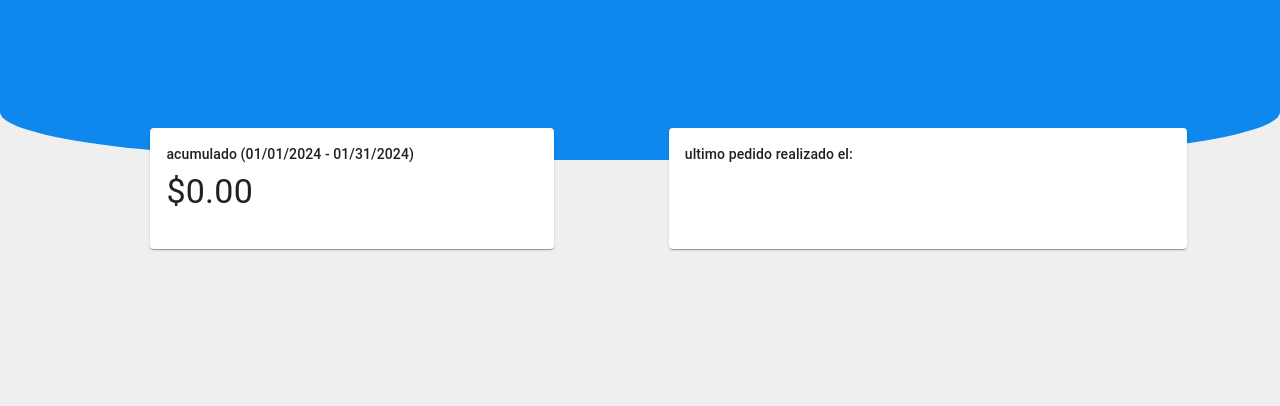
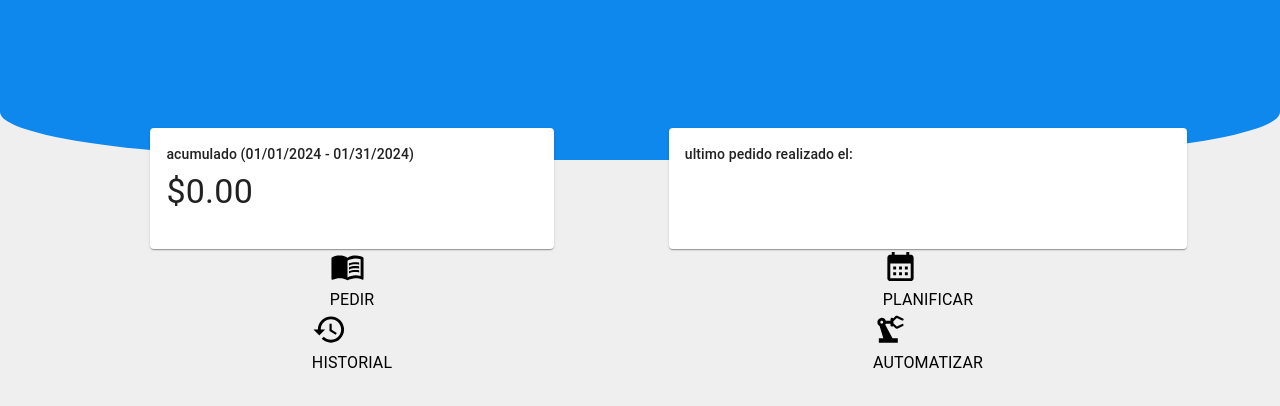
Before and after one commit to Gabyx708/Menu_front, a React (Vite) app: page /home in a window 1280 px wide. Shown: the top 406 px of the page. Built offline with nearby package versions, Linux system fonts and the light colour scheme; no server answers.

Commit message:
experimentando para iniciar la creacion de botones principales

```diff
--- /dev/null
+++ b/src/components/MainButton/MainButton.jsx
@@ -0,0 +1,11 @@
+import { Typography } from "@mui/material";
+
+export default function MainButton({Icon,text='default',path}){
+
+    return <div>
+        <Icon/>
+        <Typography>
+            <p>{text}</p>
+        </Typography>
+    </div>
+}
--- a/src/pages/HomePage.jsx
+++ b/src/pages/HomePage.jsx
@@ -5,6 +5,12 @@ import "../css/HomePage.css";
 import { GetUserData } from "../services/Api/GetUserDate";
 import { getUserData, saveUserData } from "../services/UserServices";
 import Header from "../components/Header/Header"
+import MainButton from "../components/MainButton/MainButton";
+
+import RestoreIcon from '@mui/icons-material/Restore';
+import PrecisionManufacturingIcon from '@mui/icons-material/PrecisionManufacturing';
+import CalendarMonthIcon from '@mui/icons-material/CalendarMonth';
+import MenuBookIcon from '@mui/icons-material/MenuBook';
 
 const obtainUserData = async () => {
   let idUser = getUserData().id;
@@ -20,12 +26,20 @@ export default function HomePage() {
 
   return (
     <>
-    <Header/>
-    <div id="main_container">
-      <section className="badgeds_container">
-        <CostUser />
-        <LastOrder />
-      </section>
+      <Header />
+      <div id="main_container">
+        <section className="badgeds_container">
+          <CostUser />
+          <LastOrder />
+        </section>
+
+        <section>
+          <MainButton text="PEDIR" Icon={() => <MenuBookIcon fontSize="large" />} />
+          <MainButton text="PLANIFICAR" Icon={() => <CalendarMonthIcon fontSize="large" />} />
+          <MainButton text="HISTORIAL" Icon={() => <RestoreIcon fontSize="large" />} />
+          <MainButton text="AUTOMATIZAR" Icon={() => <PrecisionManufacturingIcon fontSize="large" />} />
+        </section>
+
       </div>
     </>
   );
```
